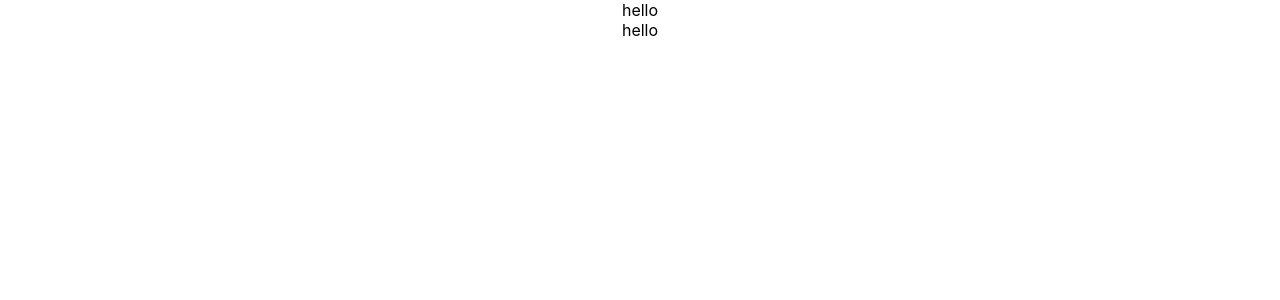
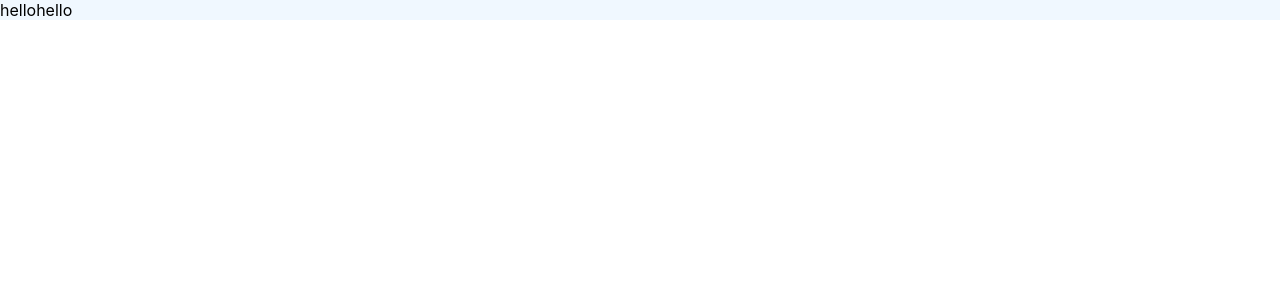
Before and after one commit to demetgas/drag-drop, a React (Create React App) app in the folder drop-down/: page / in a window 1280 px wide. Shown: the top 300 px of the page. Built offline with nearby package versions, Linux system fonts and the light colour scheme.

Commit message:
card css updated

```diff
--- a/drop-down/src/components/Card/Card.jsx
+++ b/drop-down/src/components/Card/Card.jsx
@@ -1,5 +1,6 @@
 import React from "react";
 import Task from "../Task/Task";
+import "./card.css";
 export default function Card(props) {
   return (
     <div>
--- a/drop-down/src/components/Card/card.css
+++ b/drop-down/src/components/Card/card.css
@@ -0,0 +1,5 @@
+.card {
+  background-color: aliceblue;
+  display: flex;
+  align-items: center;
+}
```
